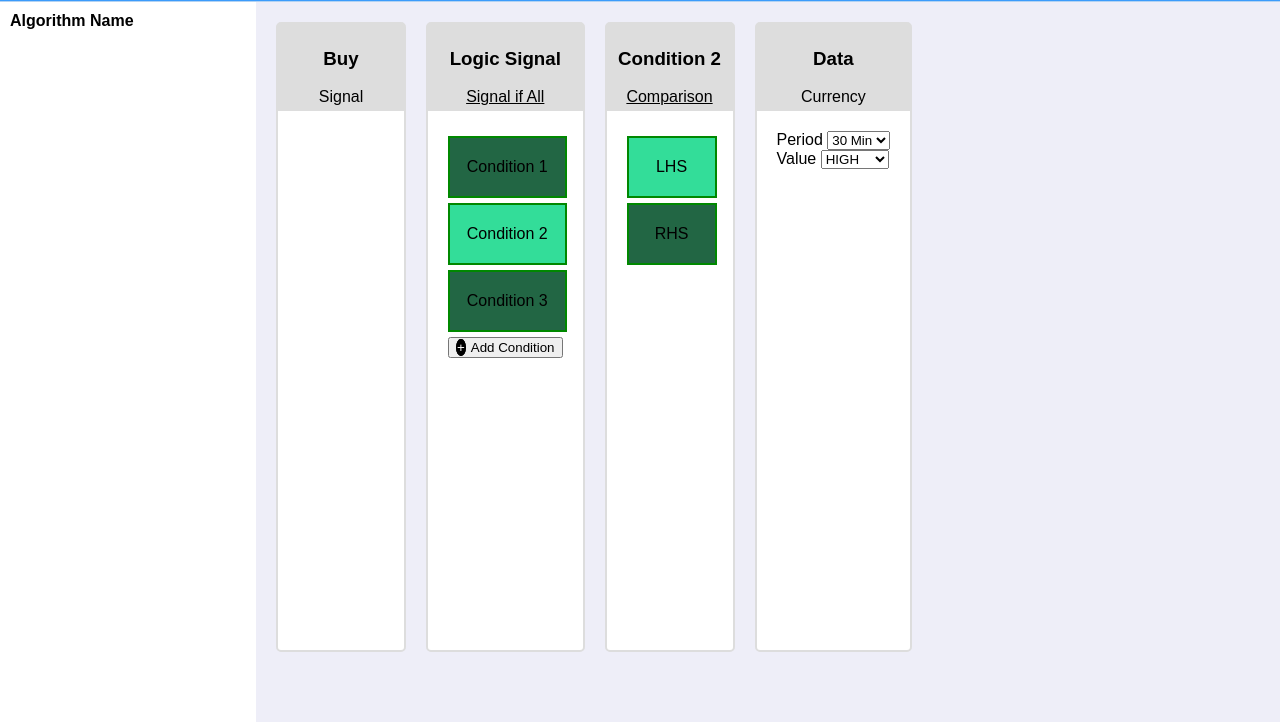
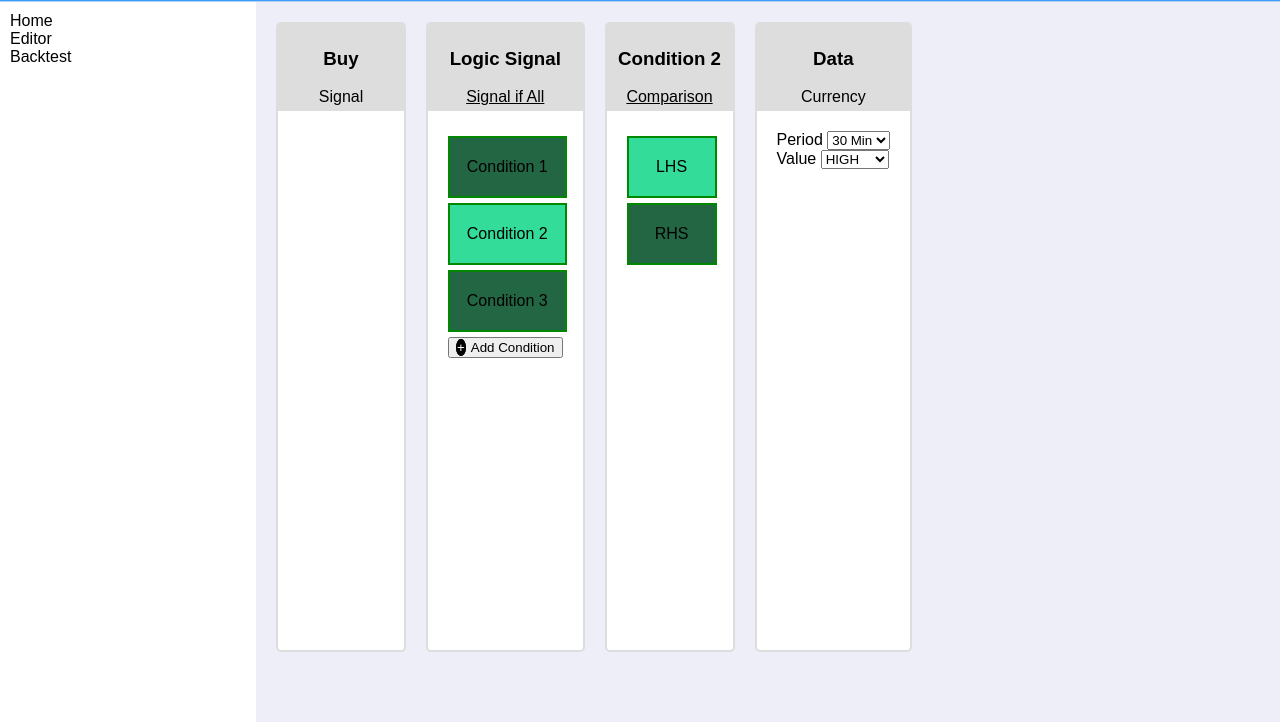
Before and after one commit to NicolasKiely/percms, a Django app: template widget/templates/widget/editor.html in a window 1280 px wide. Shown: the part 75-800 px from the top of the page. Run offline with Django 3.2, Linux system fonts and the light colour scheme; the template is opened without the code that fills it, so the values that code supplies are empty.

Commit message:
Cleanup code style

```diff
--- a/widget/templates/widget/editor.html
+++ b/widget/templates/widget/editor.html
@@ -155,7 +155,21 @@
   <!-- Editor Bar -->
   <section>
     <nav>
-            <b>Algorithm Name</b>
+      <div class="sidebar-block">
+        <div class="sidebar-title">
+          Home
+        </div>
+      </div>
+      <div class="sidebar-block">
+        <div class="sidebar-title">
+          Editor
+        </div>
+      </div>
+      <div class="sidebar-block">
+        <div class="sidebar-title">
+          Backtest
+        </div>
+      </div>
     </nav>
 
       <!-- Widget Editor -->
@@ -175,11 +189,17 @@
           </div>
 
           <div class="widget-body">
-                    <span class="action action-inactive" onclick="action_click(this)">Condition 1</span>
+            <span class="action action-inactive" onclick="action_click(this)">
+              Condition 1
+            </span>
 
-                    <span class="action action-active" onclick="action_click(this)">Condition 2</span>
+            <span class="action action-active" onclick="action_click(this)">
+              Condition 2
+            </span>
 
-                    <span class="action action-inactive" onclick="action_click(this)">Condition 3</span>
+            <span class="action action-inactive" onclick="action_click(this)">
+              Condition 3
+            </span>
 
             <button class="add-action">Add Condition</button>
           </div>
@@ -224,7 +244,6 @@
                 <option>LOW</option>
               </select>
             </div>
-
           </div>
         </div>
       </article>
```
Lines whose indentation alone changed are shown as unchanged.
